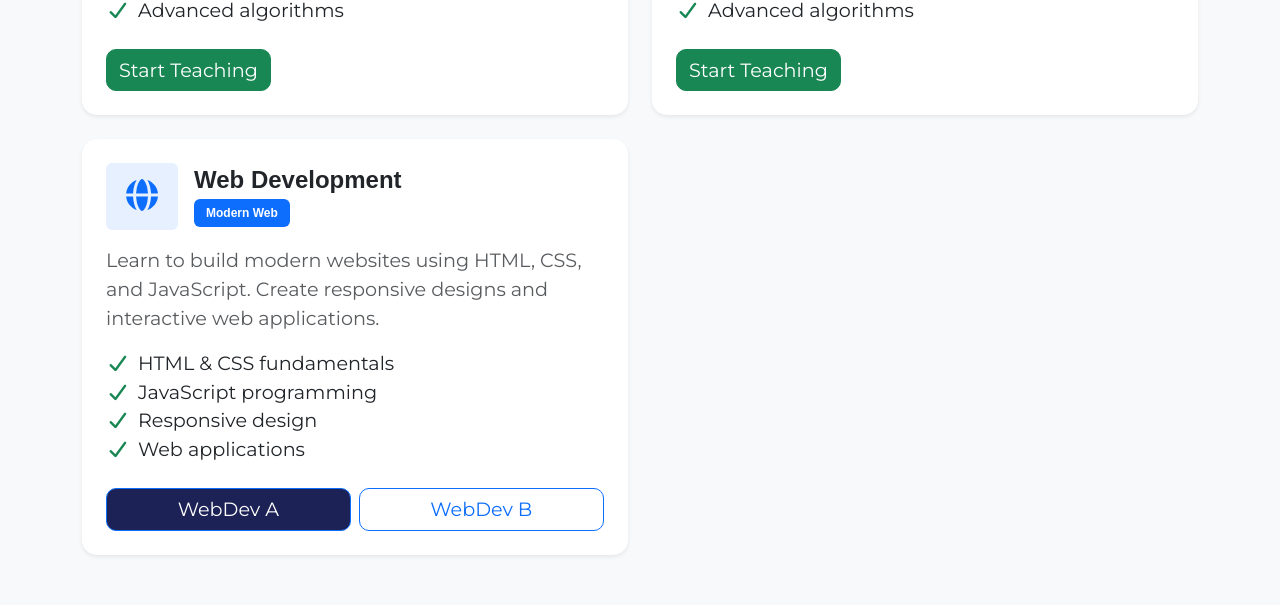
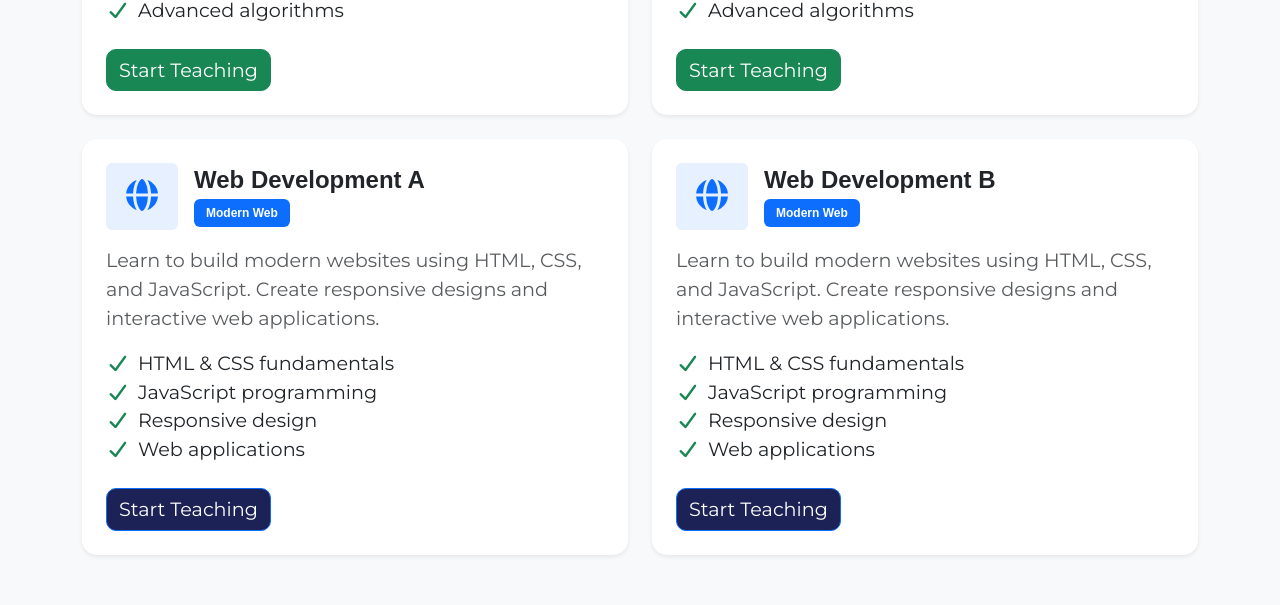
Before and after one commit to gbstem/curriculum, a Next.js app: page /cs in a window 1280 px wide. Shown: the part 2100-2705 px from the top of the page. Built offline with nearby package versions, Linux system fonts and the light colour scheme; no server answers.

Commit message:
Fix broken webdev A / B editing by making them distinct classes, which was broken under the old Create React App site too

```diff
--- a/app/data/tracks.ts
+++ b/app/data/tracks.ts
@@ -241,8 +241,8 @@ export const tracks: Track[] = [
         ],
       },
       {
-        id: 'webdev',
-        title: 'Web Development',
+        id: 'webdevA',
+        title: 'Web Development A',
         badge: 'Modern Web',
         color: '#0d6efd',
         bgOpacity: 'rgba(13, 110, 253, 0.1)',
@@ -256,8 +256,26 @@ export const tracks: Track[] = [
           'Web applications',
         ],
         links: [
-          { label: 'WebDev A', href: '/cs/webdevA', variant: 'primary', textWhite: true },
-          { label: 'WebDev B', href: '/cs/webdevB', variant: 'outline-primary' },
+          { label: 'Start Teaching', href: '/cs/webdevA', variant: 'primary', textWhite: true },
+        ],
+      },
+      {
+        id: 'webdevB',
+        title: 'Web Development B',
+        badge: 'Modern Web',
+        color: '#0d6efd',
+        bgOpacity: 'rgba(13, 110, 253, 0.1)',
+        icon: 'fas fa-globe',
+        description:
+          'Learn to build modern websites using HTML, CSS, and JavaScript. Create responsive designs and interactive web applications.',
+        syllabus: [
+          'HTML & CSS fundamentals',
+          'JavaScript programming',
+          'Responsive design',
+          'Web applications',
+        ],
+        links: [
+          { label: 'Start Teaching', href: '/cs/webdevB', variant: 'primary', textWhite: true },
         ],
       },
     ],
```
Also changed, not shown: 1 other file (tests, documents, lock files or other folders).
